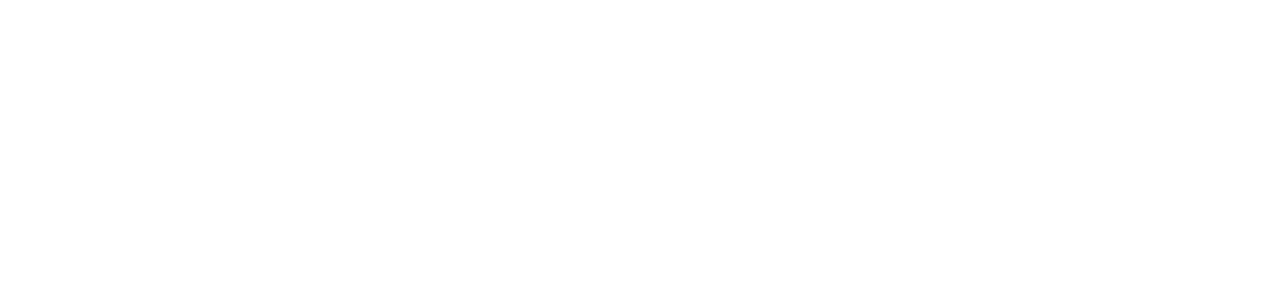
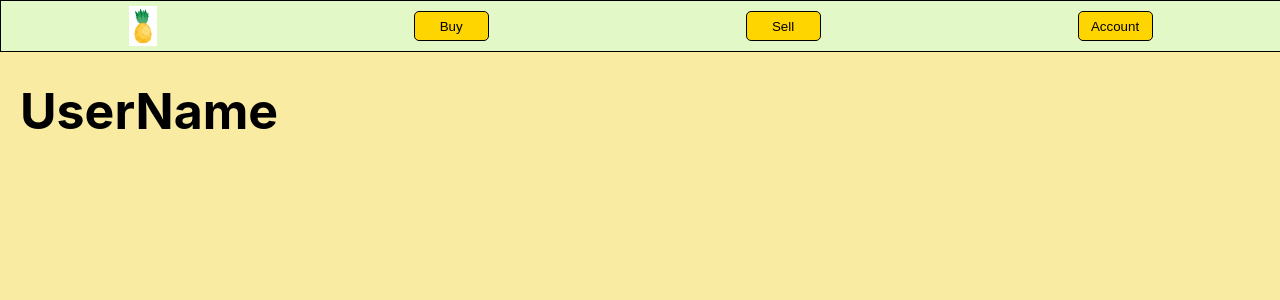
Before and after one commit to JacobWingstrom/Ecommerce, a React (Create React App) app: page /AccountPage in a window 1280 px wide. Before the commit this address had no page. Shown: the top 300 px of the page. Built offline with nearby package versions, Linux system fonts and the light colour scheme.

Commit message:
Pushing WIP Account Page will update more when api is ready

```diff
--- a/src/Scripts/AccountPage.js
+++ b/src/Scripts/AccountPage.js
@@ -0,0 +1,47 @@
+import '../Sheets/AccountPage.css';
+import Header from './Header.js'
+//import pineappleLogo from '../Images/pineappleLogoPlaceholder.jpg'
+//import { useAuth } from '../Context/AuthContext.js'
+
+function AccountHeader() {
+    //const { user } = useAuth();
+
+    return (
+        <div id="AccountPage-Header">
+            <h1>UserName</h1>
+        </div>
+    )
+}
+
+function Buttons() {
+    return (
+        <div className="AccountPage-Buttons">
+
+        </div>
+    )
+}
+
+function Content() {
+
+}
+
+
+
+function AccountBody() {
+    return (
+        <div id="AccountPage-Body">
+            <Buttons />
+            <Content />
+        </div>
+    )
+}
+
+export default function AccountPage() {
+    return (
+        <div id="AccountPage">
+            <Header />
+            <AccountHeader />
+            <AccountBody />
+        </div>
+    )
+}
--- a/src/Scripts/App.js
+++ b/src/Scripts/App.js
@@ -5,6 +5,7 @@
 import AuthProvider from '../Context/AuthContext.js'
 import MainPage from './MainPage.js';
 import SellPage from './SellPage.js';
+import AccountPage from './AccountPage.js'
 
 function App() {
   return (
@@ -15,6 +16,7 @@
           <Route path="/SignUp" element={<SignUp />} />
           <Route path="/MainPage" element={<MainPage />} />
           <Route path="/SellPage" element={<SellPage />} />
+          <Route path="/AccountPage" element={<AccountPage />} />
         </Routes>
       </BrowserRouter>
     </AuthProvider>
--- a/src/Scripts/SellPage.js
+++ b/src/Scripts/SellPage.js
@@ -3,6 +3,7 @@
 import { useNavigate } from "react-router-dom";
 import { useState } from "react";
 import { useAuth } from '../Context/AuthContext.js'
+
 function SellPageHeader() {
     const navigate = useNavigate();
 
@@ -59,11 +60,11 @@
                 {error && <p id="SellPage-error" style={{color: 'red'}}>{error}</p>}
                 <label>
                     <p>Item Name:</p>
-                    <input type="text" name="itemName" onChange={ e => setTitle(e.target.value) } placeholder="Title" />
+                    <input type="text" name="itemName" onChange={ e => setTitle(e.target.value) } />
                 </label>
                 <label>
                     <p>Description:</p>
-                    <textarea name="description" onChange={ e => setDescription(e.target.value) } placeholder="Description" rows={4}/>
+                    <textarea name="description" onChange={ e => setDescription(e.target.value) } rows={4}/>
                 </label>
                 <label>
                     <p>Starting Price:</p>
--- /dev/null
+++ b/src/Sheets/AccountPage.css
@@ -0,0 +1,33 @@
+#AccountPage {
+    background-color: rgb(249, 235, 162);
+    height: 1000px;
+}
+
+#AccountPage-Header {
+    margin: 0px;
+    position: relative;
+    top: -30px;
+    height: 100px;
+
+}
+
+h1 {
+    position: relative;
+    left: 20px;
+    top: 25px;
+    font-size: 50px;
+}
+
+h2 {
+    position: relative;
+    left: 20px;
+}
+
+#AccountPage-Listings{
+    background-color: rgb(226, 249, 199);
+    width: calc(100% - 70px);
+    height: 100px;
+    position: relative;
+    left: 35px;
+
+}
--- a/src/Sheets/Header.css
+++ b/src/Sheets/Header.css
@@ -8,6 +8,7 @@
     align-items: center;
     justify-content: space-around;
     border: 1px solid black;
+    margin: 0px;
 }
 
 button {
```
